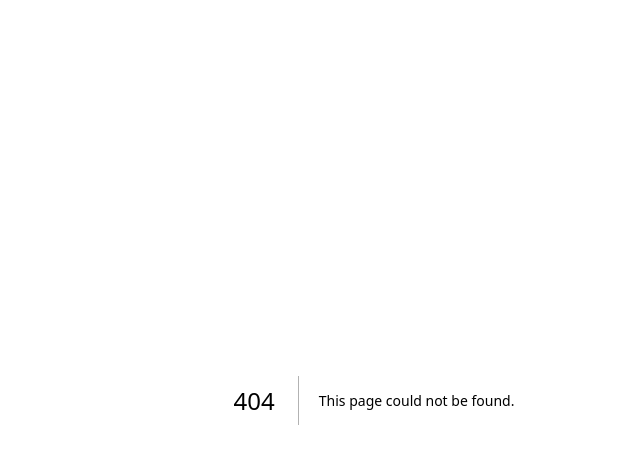
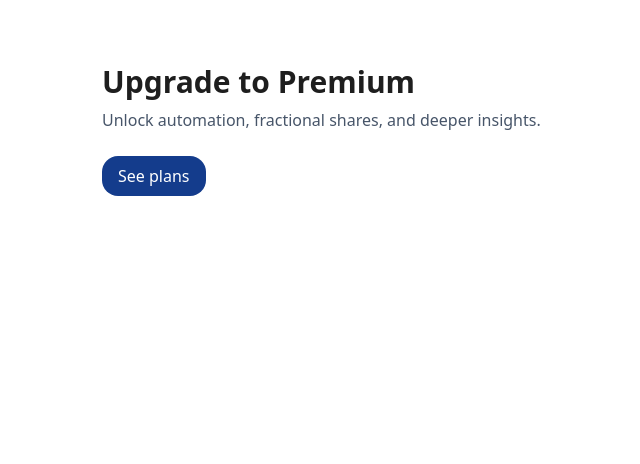
Before and after one commit to JDreamz-G/elevated-finance, a Next.js app: page /upgrade in a window 1280 px wide. Before the commit this address had no page. Shown: the top 464 px of the page, without its empty margins (266-906 px from the left). Built offline with nearby package versions, Linux system fonts and the light colour scheme.

Commit message:
Add upgrade page

```diff
--- /dev/null
+++ b/src/app/upgrade/page.tsx
@@ -0,0 +1,15 @@
+import Link from "next/link";
+
+export default function Page() {
+  return (
+    <main className="mx-auto max-w-xl px-4 py-16">
+      <h1 className="text-3xl font-bold">Upgrade to Premium</h1>
+      <p className="mt-2 text-slate-600">Unlock automation, fractional shares, and deeper insights.</p>
+      <div className="mt-6">
+        <Link href="/pricing">
+          <button className="px-4 py-2 rounded-2xl bg-[#143C8C] text-white">See plans</button>
+        </Link>
+      </div>
+    </main>
+  );
+}
```
